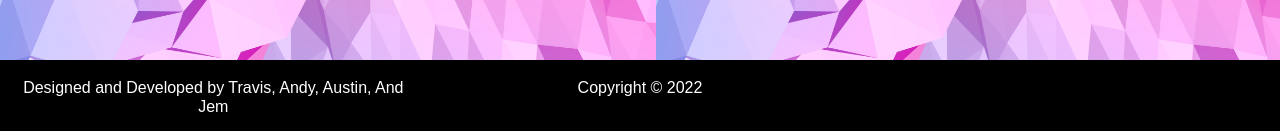
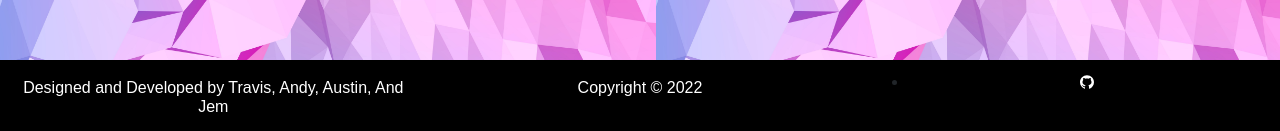
Before and after one commit to irvingjem/rascal-erratic, a React (Create React App) app in the folder client/: page /saved in a window 1280 px wide. Shown: the part 666-797 px from the top of the page. Built offline with nearby package versions, Linux system fonts and the light colour scheme.

Commit message:
fixed missing github link on footer

```diff
--- a/client/src/components/Footer.js
+++ b/client/src/components/Footer.js
@@ -1,5 +1,6 @@
 import React from "react";
 import { Container, Row, Col } from "react-bootstrap";
+import { AiFillGithub } from "react-icons/ai";
 
 function Footer() {
     let date = new Date();
@@ -13,7 +14,19 @@ function Footer() {
           <Col md="4" className="footer-copywright">
             <h3>Copyright © {year}</h3>
           </Col>
-          <Col md="4" className="footer-body">
+        <Col md="4" className="footer-body">
+          <ul className="footer-icons">
+            <li className="social-icons">
+              <a
+                href="https://github.com/irvingjem/rascal-erratic"
+                style={{ color: "white" }}
+                target="_blank"
+                rel="noopener noreferrer"
+              >
+                <AiFillGithub />
+                </a>
+            </li>
+            </ul>
         </Col>
         </Row>
       </Container>
--- a/package.json
+++ b/package.json
@@ -18,6 +18,7 @@
   "dependencies": {
     "apollo-boost": "^0.4.9",
     "apollo-server-express": "^2.15.0",
+    "react-icons": "^4.4.0",
     "reactstrap": "^9.1.1"
   }
 }
```
Also changed, not shown: client/src/index.css (line endings or trailing spaces), 1 other file (tests, documents, lock files or other folders).
